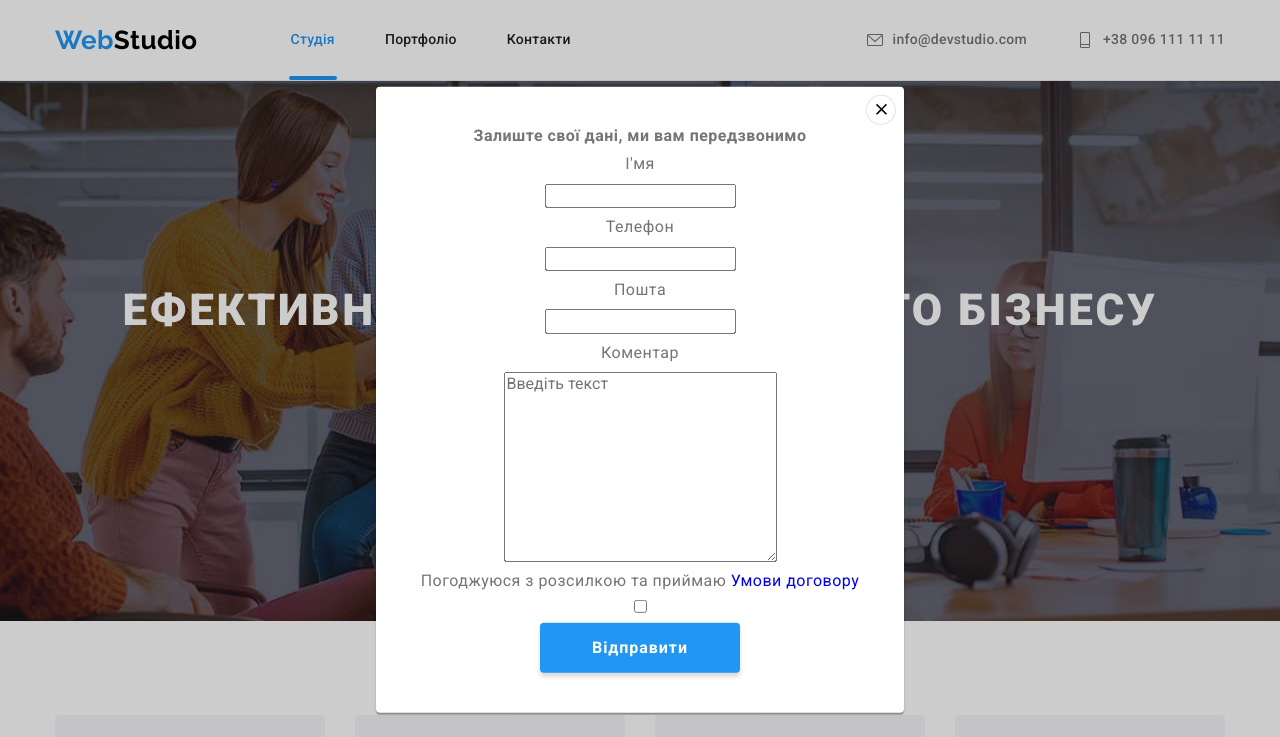
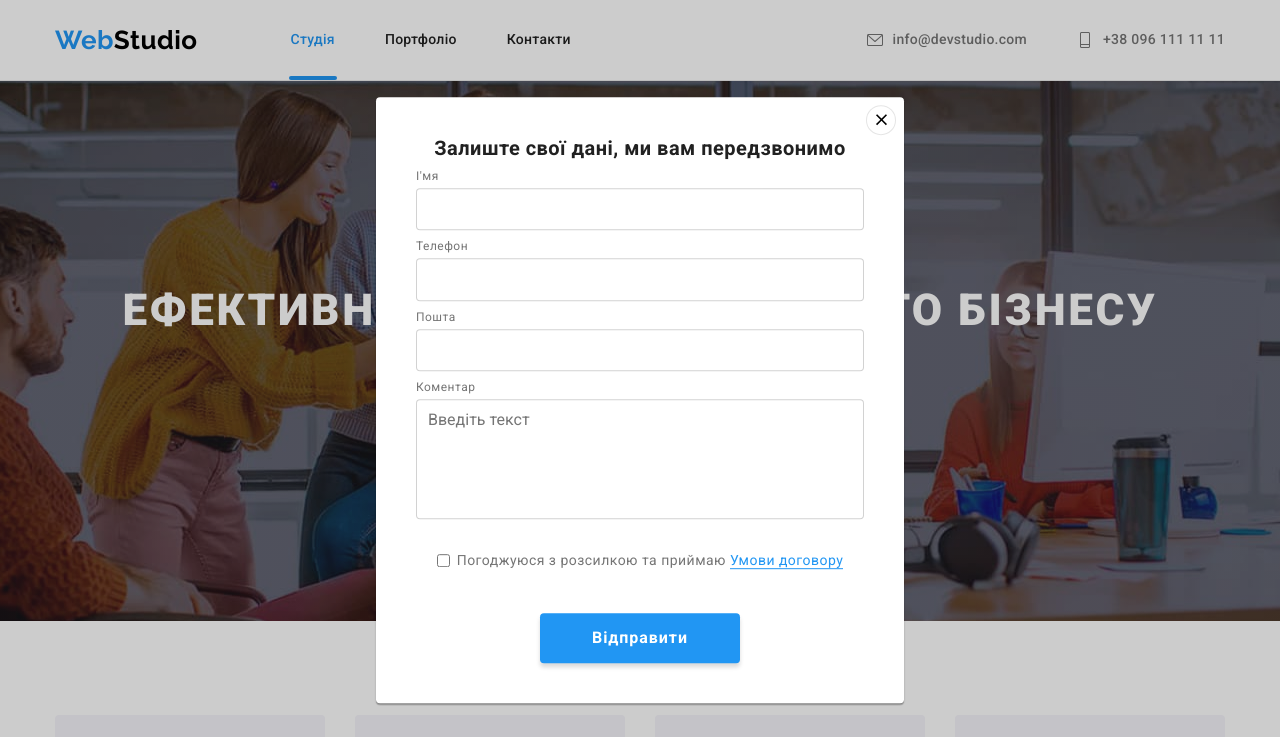
Before and after one commit to TnRuslan/goit-markup-hw-06, a plain HTML site: page index.html in a window 1280 px wide. Both pictures are taken after a click on the button "Замовити послугу". Shown: the top 737 px of the page. Drawn offline with nearby package versions, Linux system fonts and the light colour scheme.

Commit message:
додає стилізацію форм

```diff
--- a/css/styles.css
+++ b/css/styles.css
@@ -9,6 +9,7 @@
 /* Ддатковий колір рамки #ECECEC */
 /* колір іконок #AFB1B8 */
 /* фон силок футера rgba(255, 255, 255, 0.1) */
+/* колір бордеру форм rgba(33, 33, 33, 0.2) */
 
 
 :root {
@@ -21,6 +22,7 @@
     --secondary-border-color: #ECECEC;
     --icon-color: #AFB1B8;
     --footer-icon-bg-color: rgba(255, 255, 255, 0.1);
+    --form-border-color: rgba(33, 33, 33, 0.2);
 }
 
 .list {
@@ -765,3 +767,54 @@ body {
     display: flex;
     flex-direction: column;
 }
+
+.form-box {
+    display: flex;
+    flex-direction: column;
+
+    width: 100%;
+}
+
+.form-box .label {
+    font-size: 12px;
+    line-height: 1.16;
+    margin-bottom: 4px;
+}
+
+.form-box input,
+.form-box textarea {
+    border: 1px solid var(--form-border-color);
+    padding: 11px;
+    border-radius: 4px;
+}
+
+.modal-title {
+    font-size: 20px;
+    line-height: 1.15;
+    color: var(--title-text-color);
+}
+
+.form-box textarea {
+    resize: none;
+    height: 120px;
+}
+
+.form-box.checkbox {
+    flex-direction: row;
+    align-items: center;
+    justify-content: center;
+    margin-top: 20px;
+    margin-bottom: 30px;
+}
+
+.check-label {
+    font-size: 14px;
+    line-height: 1.71;
+
+    margin-left: 7px;
+}
+
+.checkbox-link {
+    color: var(--accent-color);
+    border-bottom: 1px solid var(--accent-color);
+}
--- a/index.html
+++ b/index.html
@@ -416,31 +416,41 @@
                 </svg>
             </button>
 
-            <b class="modal-text">Залиште свої дані, ми вам передзвонимо</b>
+            <b class="modal-title">Залиште свої дані, ми вам передзвонимо</b>
+                <div class="form-box">
+                    <label class="label" for="username">І'мя</label>
+                    <input
 
-                <label for="username">І'мя</label>
-                <input
                     type="text"
                     name="username"
                     id="usernme">
+                </div>
 
-                <label for="phone">Телефон</label>
+                <div class="form-box">
+                    <label class="label" for="phone">Телефон</label>
                     <input
                     type="tel"
                     name="phone"
                     id="phone">
+                </div>
 
-                <label for="emil">Пошта</label>
+                <div class="form-box">
+                    <label class="label" for="emil">Пошта</label>
                     <input
                     type="email"
                     name="email"
                     id="email">
+                </div>
 
-                <label for="coment">Коментар</label>
+                <div class="form-box">
+                    <label class="label" for="coment">Коментар</label>
                     <textarea name="coment" placeholder="Введіть текст" id="coment" cols="30" rows="10"></textarea>
+                </div>
 
-                <label for="check">Погоджуюся з розсилкою та приймаю <a href="#">Умови договору</a></label>
-                <input type="checkbox" name="check" id="check">
+                <div class="form-box checkbox">
+                    <input class="" type="checkbox" name="check" id="check">
+                    <label class="check-label" for="check">Погоджуюся з розсилкою та приймаю <a class="checkbox-link" href="#">Умови договору</a></label>
+                </div>
 
                 <button type="submit" class="button primary">Відправити</button>
 
```
Lines whose indentation alone changed are shown as unchanged.
